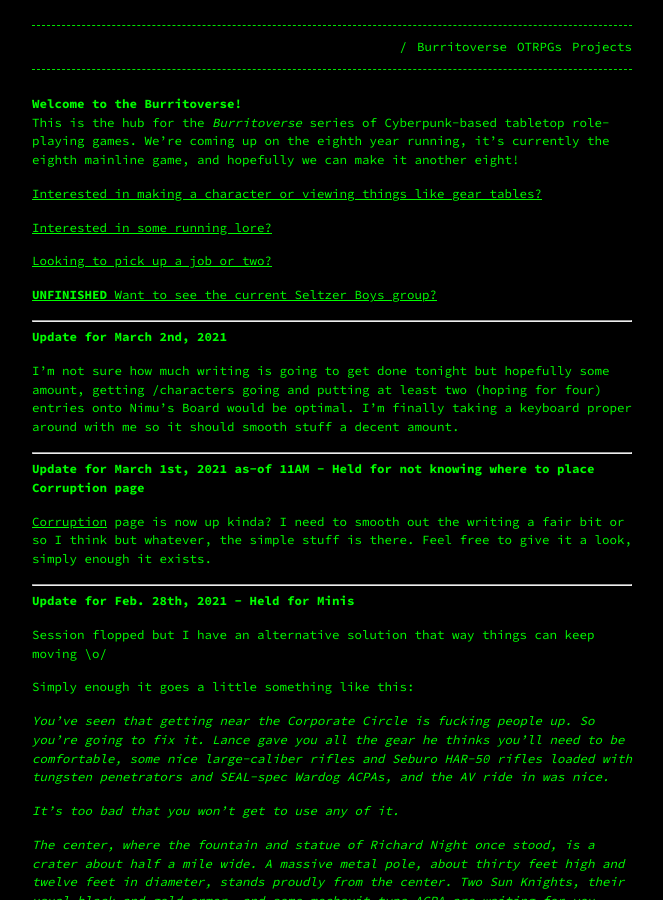
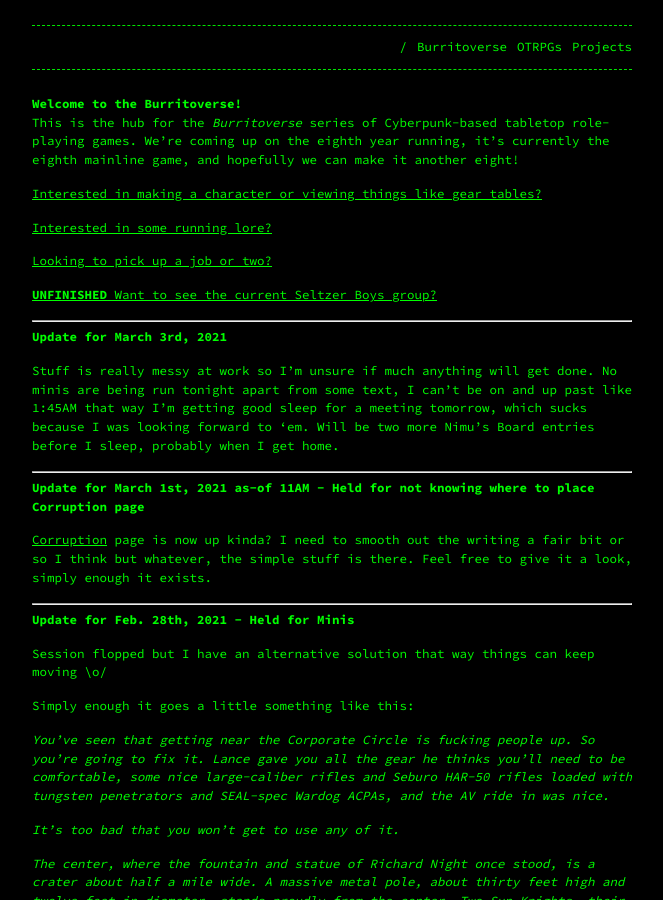
Before and after one commit to Terwilliger69105/69105.github.io, a Jekyll site: the page built from burritoverse.md, in a window 1280 px wide and 900 px high. Shown: the whole window, without its empty margins (308-971 px from the left). Built offline with Jekyll 4.4.1, drawn with Linux system fonts in a browser that asks for light colours; our own code applies the rules of GitHub Pages for plain Markdown files.

Commit message:
Update burritoverse.md

```diff
--- a/burritoverse.md
+++ b/burritoverse.md
@@ -17,9 +17,9 @@ This is the hub for the *Burritoverse* series of Cyberpunk-based tabletop role-p
 
 ---
 
-**Update for March 2nd, 2021**
+**Update for March 3rd, 2021**
 
-I'm not sure how much writing is going to get done tonight but hopefully some amount, getting /characters going and putting at least two (hoping for four) entries onto Nimu's Board would be optimal. I'm finally taking a keyboard proper around with me so it should smooth stuff a decent amount.
+Stuff is really messy at work so I'm unsure if much anything will get done. No minis are being run tonight apart from some text, I can't be on and up past like 1:45AM that way I'm getting good sleep for a meeting tomorrow, which sucks because I was looking forward to 'em. Will be two more Nimu's Board entries before I sleep, probably when I get home.
 
 ---
 
```
